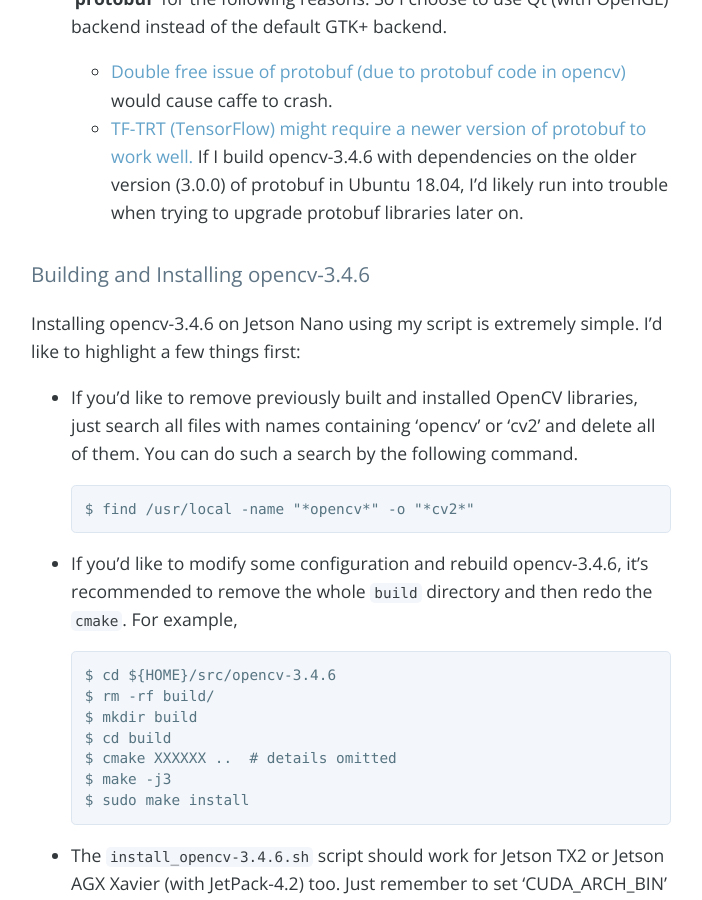
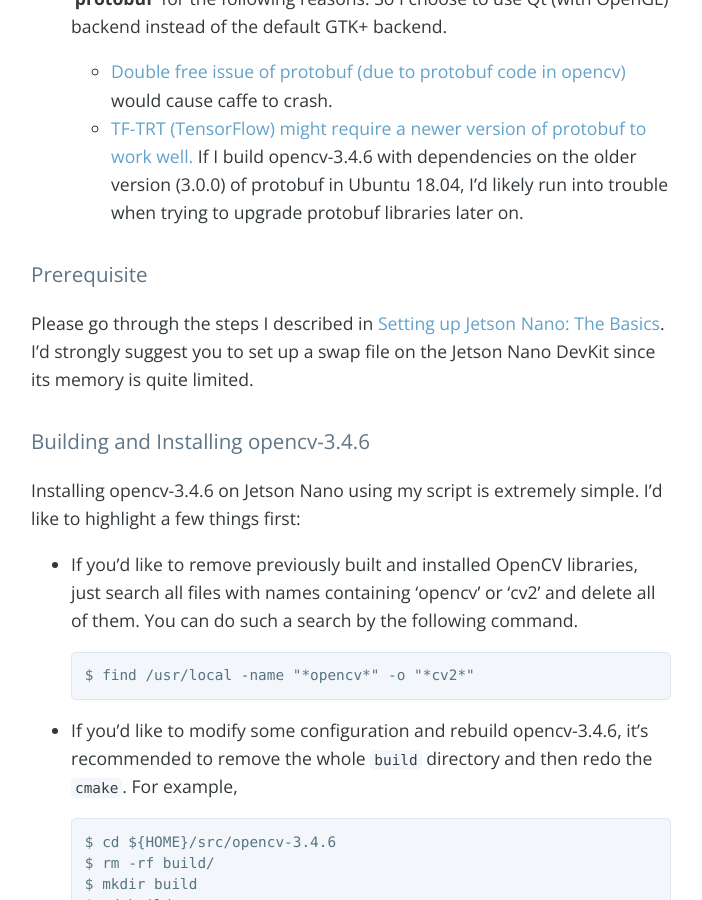
Before and after one commit to jkjung-avt/jkjung-avt.github.io, a Jekyll site: the page built from _posts/2019-05-15-opencv-on-nano.md, in a window 1280 px wide and 900 px high, scrolled down 1262 px. Shown: the whole window, without its empty margins (289-991 px from the left). Built offline with Jekyll 4.4.1, drawn with Linux system fonts in a browser that asks for light colours; nearby versions of some CDN libraries; comment, search, counter and statistics services are not loaded; some of the changed text lies outside the part shown.

Commit message:
Add the Prerequisite section

````diff
--- a/_posts/2019-05-15-opencv-on-nano.md
+++ b/_posts/2019-05-15-opencv-on-nano.md
@@ -27,6 +27,10 @@
 3. **I don't want my opencv-3.4.6 build to have any dependencies on 'protobuf'** for the following reasons.  So I choose to use Qt (with OpenGL) backend instead of the default GTK+ backend.
    * [Double free issue of protobuf (due to protobuf code in opencv)](https://github.com/BVLC/caffe/issues/5282) would cause caffe to crash.
    * [TF-TRT (TensorFlow) might require a newer version of protobuf to work well.](https://devtalk.nvidia.com/default/topic/1046492/tensorrt/extremely-long-time-to-load-trt-optimized-frozen-tf-graphs/)  If I build opencv-3.4.6 with dependencies on the older version (3.0.0) of protobuf in Ubuntu 18.04, I'd likely run into trouble when trying to upgrade protobuf libraries later on.
+
+# Prerequisite
+
+Please go through the steps I described in [Setting up Jetson Nano: The Basics](https://jkjung-avt.github.io/setting-up-nano/).  I'd strongly suggest you to set up a swap file on the Jetson Nano DevKit since its memory is quite limited.
 
 # Building and Installing opencv-3.4.6
 
@@ -91,6 +95,6 @@
 $ python3 tegra-cam.py --usb --vid 0 --width 1280 --height 720
 ```
 
-And voila, I could see my Jetson Nano DevKit in the webcam image.
+And voila, the Jason Nano DevKit in action, running with the freshly built and installed opencv-3.4.6, and shot from the webcam.
 
 ![Jetson Nano in Action](/assets/2019-05-15-opencv-on-nano/nano_in_action.png)
````
